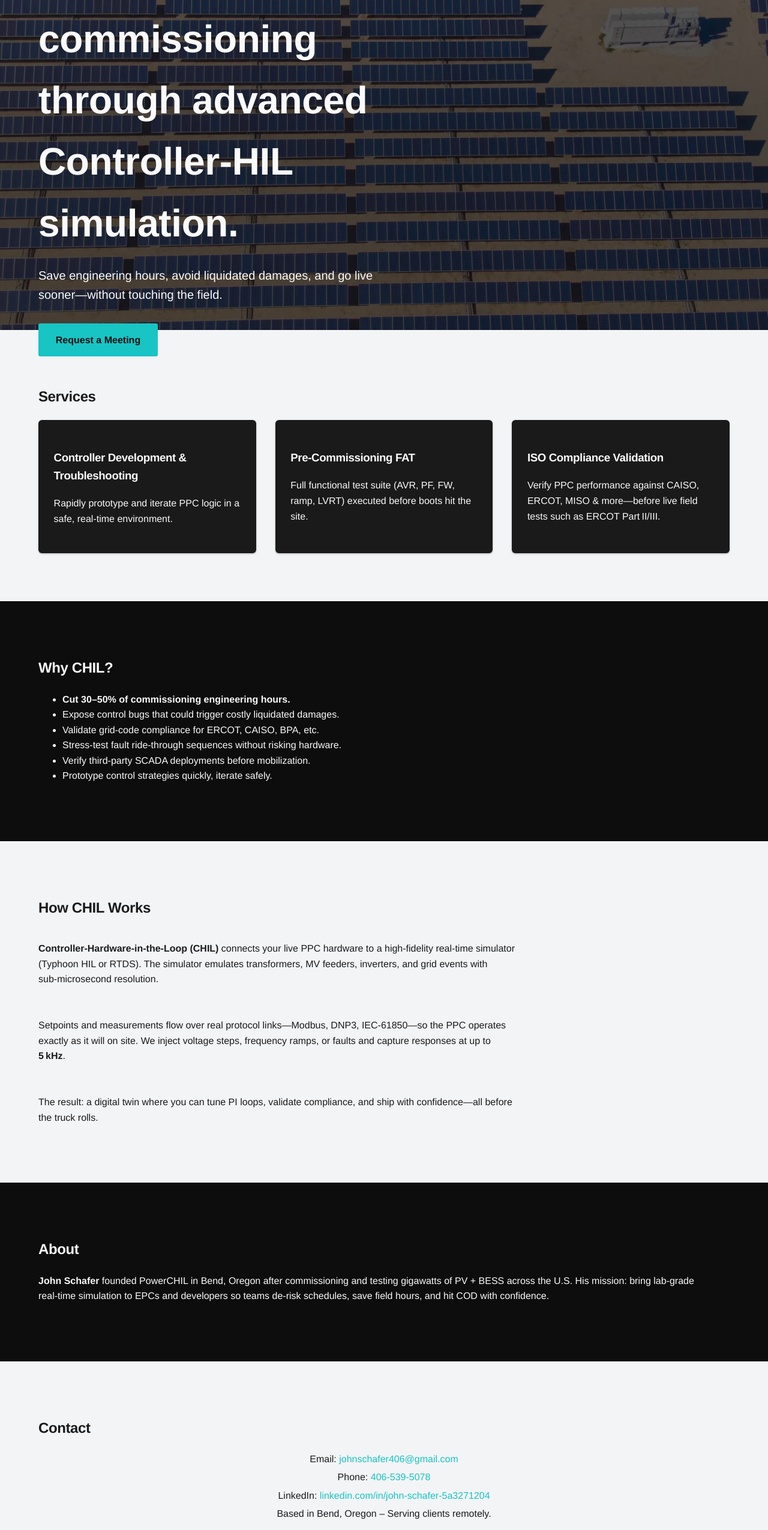
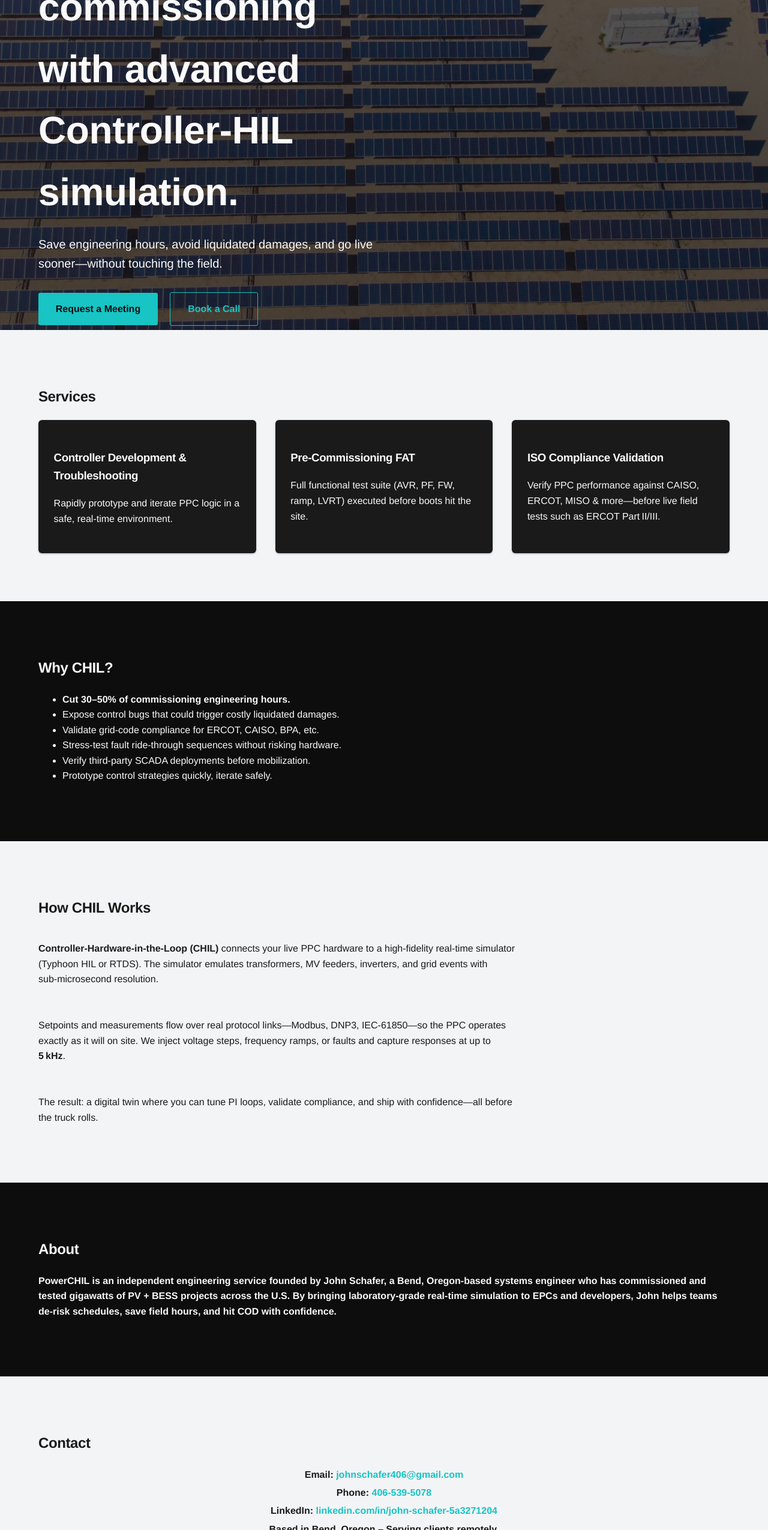
Before and after one commit to johnschafer406/PowerCHIL, a plain HTML site: page index.html in a window 1280 px wide. Shown: the part 250-2800 px from the top of the page at 60% size. Drawn offline with Linux system fonts and the light colour scheme.

Commit message:
Update index.html

```diff
--- a/index.html
+++ b/index.html
@@ -4,88 +4,77 @@
   <meta charset="UTF-8" />
   <meta name="viewport" content="width=device-width, initial-scale=1.0" />
   <title>PowerCHIL – Controller‑HIL Testing</title>
+  <!-- SEO & Social -->
+  <meta name="description" content="Cut PV & BESS commissioning time with real‑time Controller‑HIL simulation." />
+  <meta property="og:title" content="PowerCHIL – Controller‑HIL Testing" />
+  <meta property="og:description" content="Cut PV & BESS commissioning time with real‑time CHIL simulation." />
+  <meta property="og:image" content="og-image.jpg" />
+  <link rel="icon" href="favicon.ico" />
+
   <!-- ========================= COLORS & TYPO ========================= -->
   <style>
     :root {
-      --bg-dark: #0d0d0d;
-      --bg-light: #f3f4f6;
-      --text-light: #fafafa;
-      --text-dark: #1a1a1a;
-      --accent: #18c4c4;              /* retro teal */
-      --accent-soft: #0f8f8f;
-      --card-bg: #1a1a1a;
+      --bg-dark:#0d0d0d; --bg-light:#f3f4f6;
+      --text-light:#fafafa; --text-dark:#1a1a1a;
+      --accent:#18c4c4; --accent-soft:#0f8f8f;
+      --card-bg:#1a1a1a;
     }
 
     /* -------- Base -------- */
-    html { scroll-behavior: smooth; }
-    body {
-      margin: 0;
-      font-family: "Helvetica Neue", Arial, sans-serif;
-      background: var(--bg-light);
-      color: var(--text-dark);
-      line-height: 1.6;
-    }
-    h1,h2,h3,h4,h5 { font-weight: 600; letter-spacing: -0.4px; }
-    a { color: var(--accent); text-decoration: none; }
-    a:hover { color: var(--accent-soft); }
+    html{scroll-behavior:smooth;}
+    body{margin:0;font-family:"Helvetica Neue",Arial,sans-serif;background:var(--bg-light);color:var(--text-dark);line-height:1.6;}
+    h1,h2,h3,h4,h5{font-weight:600;letter-spacing:-.4px;}
+    a{color:var(--accent);text-decoration:none;}a:hover{color:var(--accent-soft);}
 
     /* -------- Navigation -------- */
-    nav {
-      position: fixed; inset: 0 auto auto 0; right:0;
-      background: rgba(13,13,13,0.9);
-      backdrop-filter: blur(4px);
-      display: flex; justify-content: space-between; align-items: center;
-      padding: 0.75rem 1.5rem; z-index: 999;
+    nav{position:fixed;top:0;left:0;right:0;background:rgba(13,13,13,.9);backdrop-filter:blur(4px);display:flex;justify-content:space-between;align-items:center;padding:.75rem 1.5rem;z-index:999;}
+    nav .brand{font-weight:700;font-size:1rem;color:var(--accent);text-transform:uppercase;letter-spacing:1px;}
+    nav ul{list-style:none;display:flex;gap:1.2rem;margin:0;padding:0;}
+    nav a{color:var(--text-light);font-size:.9rem;}
+    /* hamburger */
+    .hamburger{display:none;width:24px;height:24px;flex-direction:column;justify-content:space-between;cursor:pointer;}
+    .hamburger span{display:block;height:3px;background:var(--text-light);border-radius:1px;}
+    @media(max-width:640px){
+      nav ul{position:absolute;top:60px;right:0;background:var(--bg-dark);flex-direction:column;gap:1rem;padding:1rem 1.5rem;display:none;}
+      nav ul.open{display:flex;}
+      .hamburger{display:flex;}
     }
-    nav .brand { font-weight: 700; font-size: 1rem; color: var(--accent); text-transform: uppercase; letter-spacing: 1px; }
-    nav ul { list-style:none; display:flex; gap:1.2rem; margin:0; padding:0; }
-    nav a { color: var(--text-light); font-size:0.9rem; }
 
     /* -------- Hero -------- */
-    .hero {
-      height: 100vh;
-      background: url("hero.jpg") center/cover no-repeat fixed; /* replace */
-      display:flex; flex-direction:column; justify-content:center; align-items:flex-start;
-      padding:0 5%; color: var(--text-light); position:relative;
-    }
-    .hero::before { content:""; position:absolute; inset:0; background:linear-gradient(180deg,rgba(0,0,0,.6) 0%,rgba(0,0,0,.7) 60%); }
-    .hero-content { position:relative; max-width:600px; }
-    .hero h1 { font-size:clamp(2.4rem,6vw,4rem); margin:0 0 1rem; }
-    .hero p { font-size:1.25rem; margin-bottom:2rem; }
-    .btn {
-      display:inline-block; background:var(--accent); color:var(--bg-dark);
-      padding:0.9rem 1.8rem; border-radius:3px; font-weight:600; transition:background .25s;
-    }
-    .btn:hover { background:var(--accent-soft); }
+    .hero{height:100vh;background:url("hero.jpg") center/cover no-repeat fixed;display:flex;flex-direction:column;justify-content:center;align-items:flex-start;padding:0 5%;color:var(--text-light);position:relative;}
+    .hero::before{content:"";position:absolute;inset:0;background:linear-gradient(180deg,rgba(0,0,0,.6) 0%,rgba(0,0,0,.7) 60%);}
+    .hero-content{position:relative;max-width:600px;}
+    .hero h1{font-size:clamp(2.4rem,6vw,4rem);margin:0 0 1rem;}
+    .hero p{font-size:1.25rem;margin-bottom:2rem;}
+    .btn{display:inline-block;background:var(--accent);color:var(--bg-dark);padding:.9rem 1.8rem;border-radius:3px;font-weight:600;transition:background .25s;margin-right:1rem;}
+    .btn:hover{background:var(--accent-soft);}
+    .btn.alt{background:transparent;color:var(--accent);border:1px solid var(--accent);} .btn.alt:hover{background:var(--accent);color:var(--bg-dark);}
 
     /* -------- Sections -------- */
-    section { padding:4.5rem 5% 5rem; }
-    .dark { background:var(--bg-dark); color:var(--text-light); }
+    section{padding:4.5rem 5% 5rem;scroll-margin-top:4.5rem;}
+    .dark{background:var(--bg-dark);color:var(--text-light);}
 
     /* -------- Grid -------- */
-    .grid { display:grid; gap:2rem; }
-    .cards-3 { grid-template-columns:repeat(auto-fit,minmax(250px,1fr)); }
-    .card {
-      background:var(--card-bg); padding:1.8rem 1.6rem; border-radius:6px; color:var(--text-light);
-      box-shadow:0 1px 3px rgba(0,0,0,.3); transition:transform .25s ease;
-    }
-    .card:hover { transform:translateY(-5px); }
+    .grid{display:grid;gap:2rem;}
+    .cards-3{grid-template-columns:repeat(auto-fit,minmax(250px,1fr));}
+    .card{background:var(--card-bg);padding:1.8rem 1.6rem;border-radius:6px;color:var(--text-light);box-shadow:0 1px 3px rgba(0,0,0,.3);transition:transform .25s ease;} .card:hover{transform:translateY(-5px);}
 
     /* -------- Other layouts -------- */
-    .about-wrap { display:flex; flex-direction:column; gap:1.2rem; max-width:800px; }
-    .contact { text-align:center; font-size:1rem; }
-    .contact p { margin:0.3rem 0; }
+    .about-wrap{display:flex;flex-direction:column;gap:1.2rem;max-width:800px;}
+    .contact{text-align:center;font-size:1rem;} .contact p{margin:.3rem 0;}
 
     /* -------- Reveal animations -------- */
-    .reveal{opacity:0;transform:translateY(40px);transition:.7s cubic-bezier(.25,.46,.45,.94);}
-    .reveal.visible{opacity:1;transform:none;}
+    .reveal{opacity:0;transform:translateY(40px);transition:.7s cubic-bezier(.25,.46,.45,.94);} .reveal.visible{opacity:1;transform:none;}
   </style>
 </head>
 <body>
   <!-- NAV -->
-  <nav>
+  <nav aria-label="Main navigation">
     <div class="brand">PowerCHIL</div>
-    <ul>
+    <div class="hamburger" id="hamburger" aria-label="Toggle navigation" tabindex="0">
+      <span></span><span></span><span></span>
+    </div>
+    <ul id="navLinks">
       <li><a href="#services">Services</a></li>
       <li><a href="#benefits">Benefits</a></li>
       <li><a href="#tech">How CHIL Works</a></li>
@@ -97,9 +86,10 @@
   <!-- HERO -->
   <header class="hero" id="home">
     <div class="hero-content">
-      <h1>Expedited &amp; derisked renewables commissioning through advanced Controller‑HIL simulation.</h1>
+      <h1>Fast‑tracked PV &amp; BESS commissioning with advanced Controller‑HIL simulation.</h1>
       <p>Save engineering hours, avoid liquidated damages, and go live sooner—without touching the field.</p>
-      <a class="btn" href="mailto:johnschafer406@gmail.com?subject=CHIL%20Testing%20Meeting%20Request">Request a Meeting</a>
+      <a class="btn" href="mailto:johnschafer406@gmail.com?subject=CHIL%20Testing%20Inquiry">Request a Meeting</a>
+      <a class="btn alt" href="https://calendly.com/powerchil/30min" target="_blank" rel="noopener">Book a Call</a>
     </div>
   </header>
 
@@ -148,7 +138,7 @@
   <!-- ABOUT -->
   <section id="about" class="dark reveal">
     <h2>About</h2>
-    <p><strong>John Schafer</strong> founded PowerCHIL in Bend, Oregon after commissioning and testing gigawatts of PV + BESS across the U.S. His mission: bring lab‑grade real‑time simulation to EPCs and developers so teams de‑risk schedules, save field hours, and hit COD with confidence.</p>
+    <p><strong>PowerCHIL is an independent engineering service founded by <strong>John Schafer</strong>, a Bend, Oregon‑based systems engineer who has commissioned and tested gigawatts of PV + BESS projects across the U.S. By bringing laboratory‑grade real‑time simulation to EPCs and developers, John helps teams de‑risk schedules, save field hours, and hit COD with confidence.</p>
   </section>
 
   <!-- CONTACT -->
@@ -163,22 +153,26 @@
   </section>
 
   <!-- FOOTER -->
-  <footer class="dark" style="text-align:center; padding:1.5rem; font-size:0.85rem;">
+  <footer class="dark" style="text-align:center;padding:1.5rem;font-size:.85rem;">
     © <span id="yr"></span> PowerCHIL. All rights reserved.
   </footer>
 
-  <!-- JS Reveal -->
+  <!-- =================== JS =================== -->
   <script>
     // Update footer year
     document.getElementById('yr').textContent = new Date().getFullYear();
 
-    // Fade‑in reveal animation
-    const reveals = document.querySelectorAll('.reveal');
+    // Mobile nav toggle
+    const burger = document.getElementById('hamburger');
+    const navLinks = document.getElementById('navLinks');
+    burger.addEventListener('click', () => navLinks.classList.toggle('open'));
+    burger.addEventListener('keypress', e => { if(e.key==='Enter') navLinks.classList.toggle('open'); });
+
+    // Reveal animation
     const observer = new IntersectionObserver(entries => {
-      entries.forEach(entry => {
-        if (entry.isIntersecting) entry.target.classList.add('visible');
-      });
-    }, { threshold: 0.15 });
-
-    reveals.forEach(el => observer.observe(el));
+      entries.forEach(e => { if(e.isIntersecting) e.target.classList.add('visible'); });
+    }, { threshold:0.15 });
+    document.querySelectorAll('.reveal').forEach(el => observer.observe(el));
   </script>
+</body>
+</html>
```
